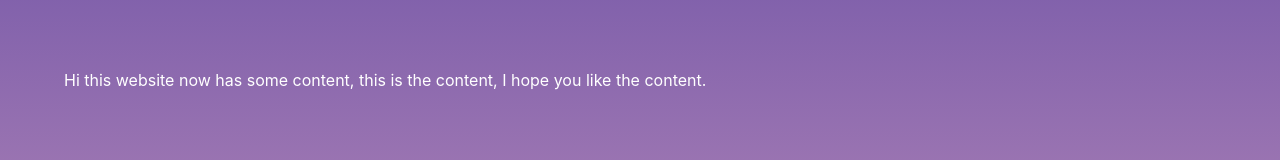
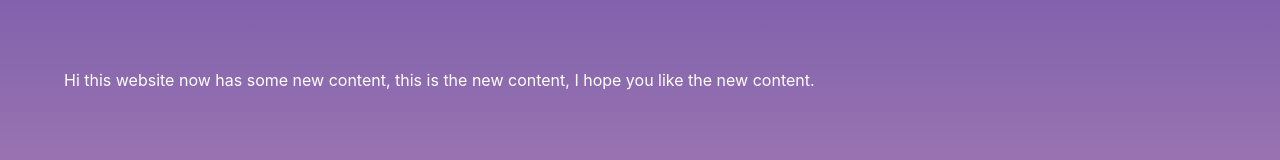
Before and after one commit to soweli-pali/lipu-wawa, a React (Create React App) app: page / in a window 1280 px wide. Shown: the part 144-304 px from the top of the page. Built offline with nearby package versions, Linux system fonts and the light colour scheme.

Commit message:
Updated the content

```diff
--- a/src/App.js
+++ b/src/App.js
@@ -8,7 +8,7 @@ function App() {
         <p>Test website</p>
       </header>
       <div className='App-content'>
-        <p>Hi this website now has some content, this is the content, I hope you like the content.</p>
+        <p>Hi this website now has some new content, this is the new content, I hope you like the new content.</p>
       </div>
       <div class='App-footer'>
         <p>🐕</p>
```
